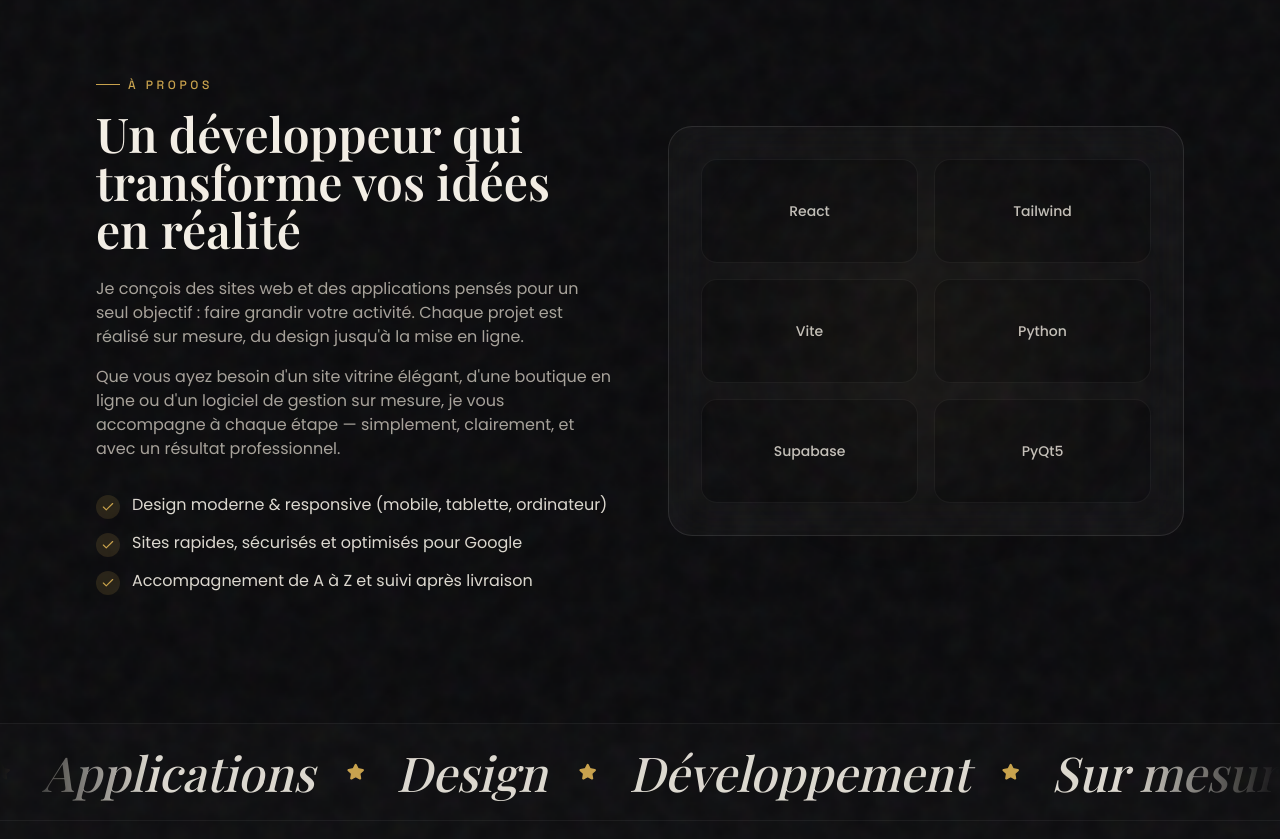
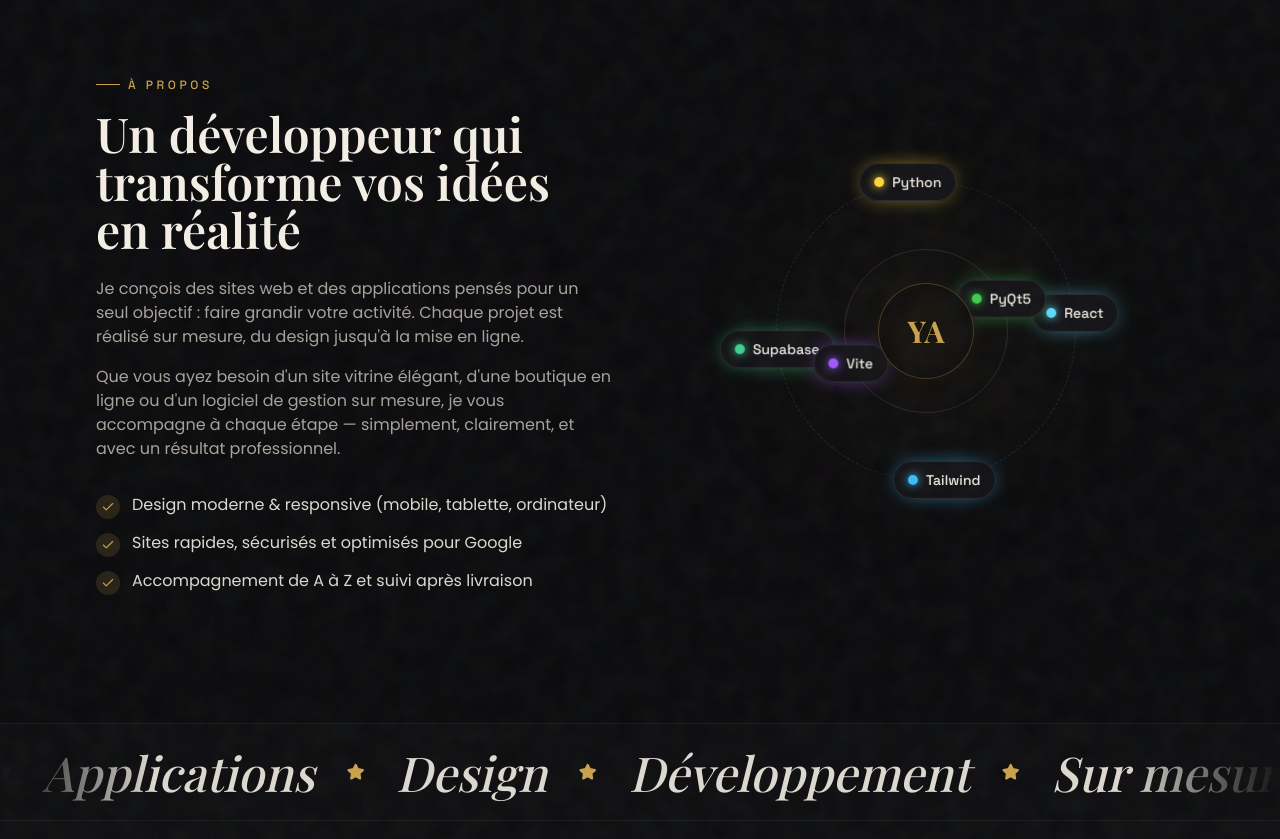
Before and after one commit to adraryacine/portfolio__yacineADRAR, a React (Vite) app: page / in a window 1280 px wide. Shown: the part 860-1699 px from the top of the page. Built offline with nearby package versions, Linux system fonts and the light colour scheme; a web font is replaced by a local one.

Commit message:
first commit

```diff
--- a/src/components/About.jsx
+++ b/src/components/About.jsx
@@ -2,6 +2,7 @@ import { motion } from 'framer-motion'
 import { Check } from 'lucide-react'
 import { useLang } from '../context/LangContext'
 import { SectionHeader } from './Section'
+import SkillsOrbit from './fx/SkillsOrbit'
 
 export default function About() {
   const { t } = useLang()
@@ -35,28 +36,8 @@ export default function About() {
           </ul>
         </div>
 
-        {/* Visuel décoratif */}
-        <motion.div
-          initial={{ opacity: 0, scale: 0.95 }}
-          whileInView={{ opacity: 1, scale: 1 }}
-          viewport={{ once: true }}
-          transition={{ duration: 0.7 }}
-          className="relative"
-        >
-          <div className="glass p-5 sm:p-8">
-            <div className="grid grid-cols-2 gap-3 sm:gap-4">
-              {['React', 'Tailwind', 'Vite', 'Python', 'Supabase', 'PyQt5'].map((tech) => (
-                <div
-                  key={tech}
-                  className="flex min-h-[76px] items-center justify-center rounded-2xl border border-white/5 bg-ink/60 text-sm font-medium text-cream/80 transition-colors hover:border-gold/40 hover:text-gold sm:min-h-[104px]"
-                >
-                  {tech}
-                </div>
-              ))}
-            </div>
-          </div>
-          <div className="glow -z-10 left-1/2 top-1/2 h-64 w-64 -translate-x-1/2 -translate-y-1/2 bg-gold/10" />
-        </motion.div>
+        {/* Compétences en orbite */}
+        <SkillsOrbit />
       </div>
     </section>
   )
--- /dev/null
+++ b/src/components/fx/SkillsOrbit.jsx
@@ -0,0 +1,93 @@
+import { motion } from 'framer-motion'
+import { siteConfig } from '../../data/siteConfig'
+
+// Anneaux de compétences en orbite. Chaque anneau tourne ; le contenu des
+// badges est contre-tourné pour rester parfaitement lisible.
+
+const OUTER = [
+  { name: 'React', color: '#61DAFB' },
+  { name: 'Tailwind', color: '#38BDF8' },
+  { name: 'Supabase', color: '#3ECF8E' },
+  { name: 'Python', color: '#FFD43B' },
+]
+const INNER = [
+  { name: 'Vite', color: '#A259FF' },
+  { name: 'PyQt5', color: '#41CD52' },
+]
+
+function Badge({ name, color }) {
+  return (
+    <div
+      data-cursor
+      className="flex items-center gap-2 whitespace-nowrap rounded-full border border-white/10 bg-charcoal/90 px-3.5 py-2 shadow-lg backdrop-blur-md transition-colors duration-300 hover:border-white/25"
+      style={{ boxShadow: `0 0 22px -8px ${color}` }}
+    >
+      <span className="h-2.5 w-2.5 rounded-full" style={{ backgroundColor: color, boxShadow: `0 0 10px ${color}` }} />
+      <span className="font-grotesk text-sm font-medium text-cream">{name}</span>
+    </div>
+  )
+}
+
+function Ring({ items, radius, duration, direction = 'cw' }) {
+  const spin = direction === 'cw' ? 'orbit-cw' : 'orbit-ccw'
+  const counter = direction === 'cw' ? 'orbit-ccw' : 'orbit-cw'
+  return (
+    <div
+      className="absolute left-1/2 top-1/2 h-0 w-0"
+      style={{ animation: `${spin} ${duration}s linear infinite` }}
+    >
+      {items.map((it, i) => {
+        const angle = (360 / items.length) * i
+        return (
+          <div
+            key={it.name}
+            className="absolute left-0 top-0"
+            style={{ transform: `translate(-50%, -50%) rotate(${angle}deg) translateY(-${radius}px)` }}
+          >
+            {/* remet le badge droit (offset statique) */}
+            <div style={{ transform: `rotate(${-angle}deg)` }}>
+              {/* annule la rotation continue de l'anneau */}
+              <div style={{ animation: `${counter} ${duration}s linear infinite` }}>
+                <Badge name={it.name} color={it.color} />
+              </div>
+            </div>
+          </div>
+        )
+      })}
+    </div>
+  )
+}
+
+export default function SkillsOrbit() {
+  const initials = siteConfig.fullName
+    .split(' ')
+    .map((w) => w[0])
+    .join('')
+    .slice(0, 2)
+    .toUpperCase()
+
+  return (
+    <motion.div
+      initial={{ opacity: 0, scale: 0.9 }}
+      whileInView={{ opacity: 1, scale: 1 }}
+      viewport={{ once: true }}
+      transition={{ duration: 0.8, ease: [0.22, 1, 0.36, 1] }}
+      className="relative mx-auto flex aspect-square w-full max-w-[420px] scale-[0.82] items-center justify-center sm:scale-100"
+    >
+      {/* cercles décoratifs */}
+      <div className="absolute h-[300px] w-[300px] rounded-full border border-dashed border-white/10" />
+      <div className="absolute h-[164px] w-[164px] rounded-full border border-white/10" />
+      <div className="glow absolute h-52 w-52 bg-gold/15" />
+
+      {/* Anneaux */}
+      <Ring items={OUTER} radius={150} duration={30} direction="cw" />
+      <Ring items={INNER} radius={82} duration={22} direction="ccw" />
+
+      {/* Noyau central */}
+      <div className="relative z-[2] grid h-24 w-24 place-items-center rounded-full border border-gold/30 bg-ink">
+        <div className="absolute inset-0 animate-pulse rounded-full bg-gold/10 blur-md" />
+        <span className="relative font-display text-3xl font-bold text-gold">{initials}</span>
+      </div>
+    </motion.div>
+  )
+}
--- a/src/index.css
+++ b/src/index.css
@@ -136,6 +136,14 @@
   z-index: 0;
 }
 
+/* Orbite des compétences */
+@keyframes orbit-cw {
+  to { transform: rotate(360deg); }
+}
+@keyframes orbit-ccw {
+  to { transform: rotate(-360deg); }
+}
+
 /* Grain animé plein écran */
 .grain {
   position: fixed;
```
